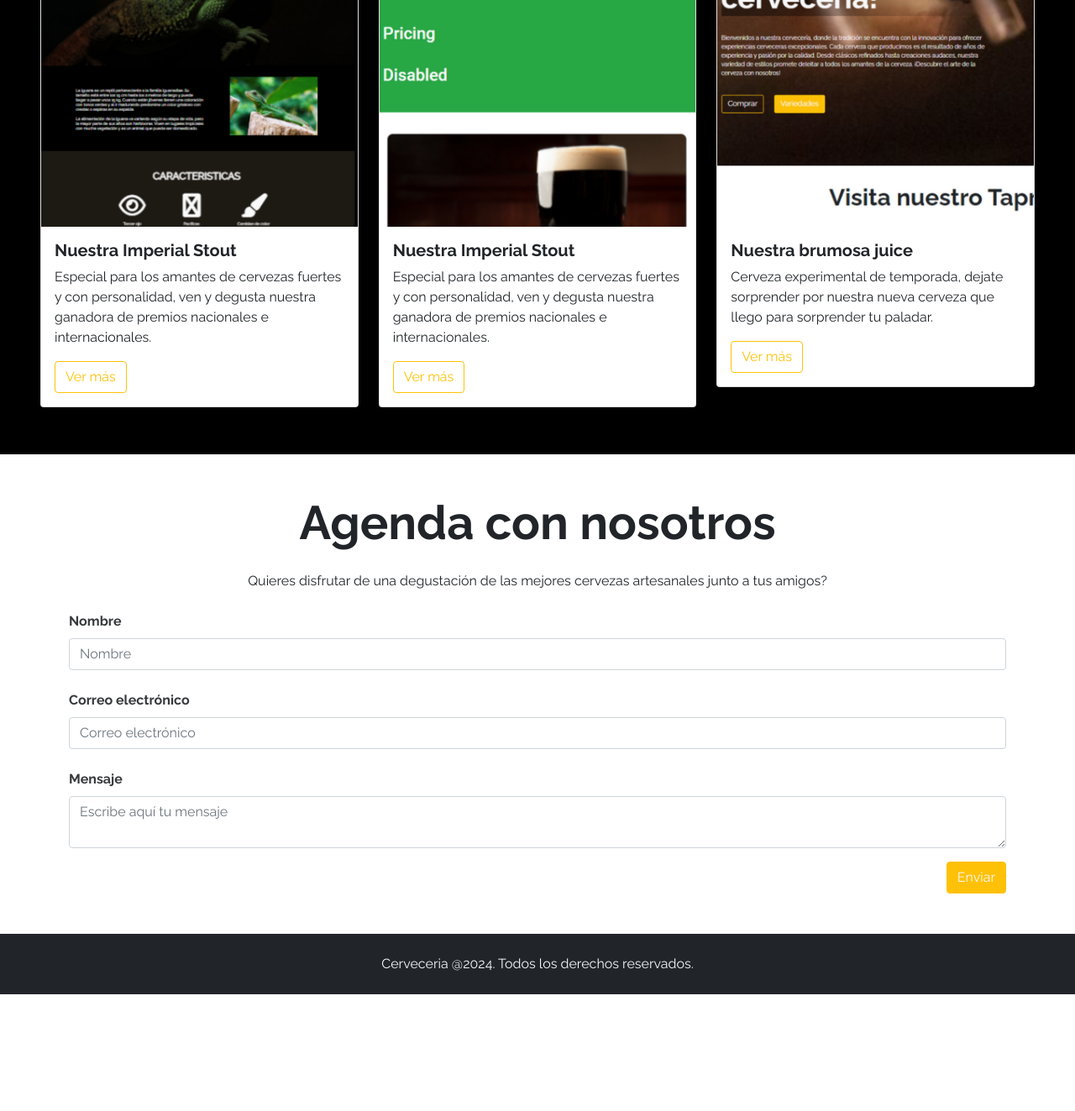
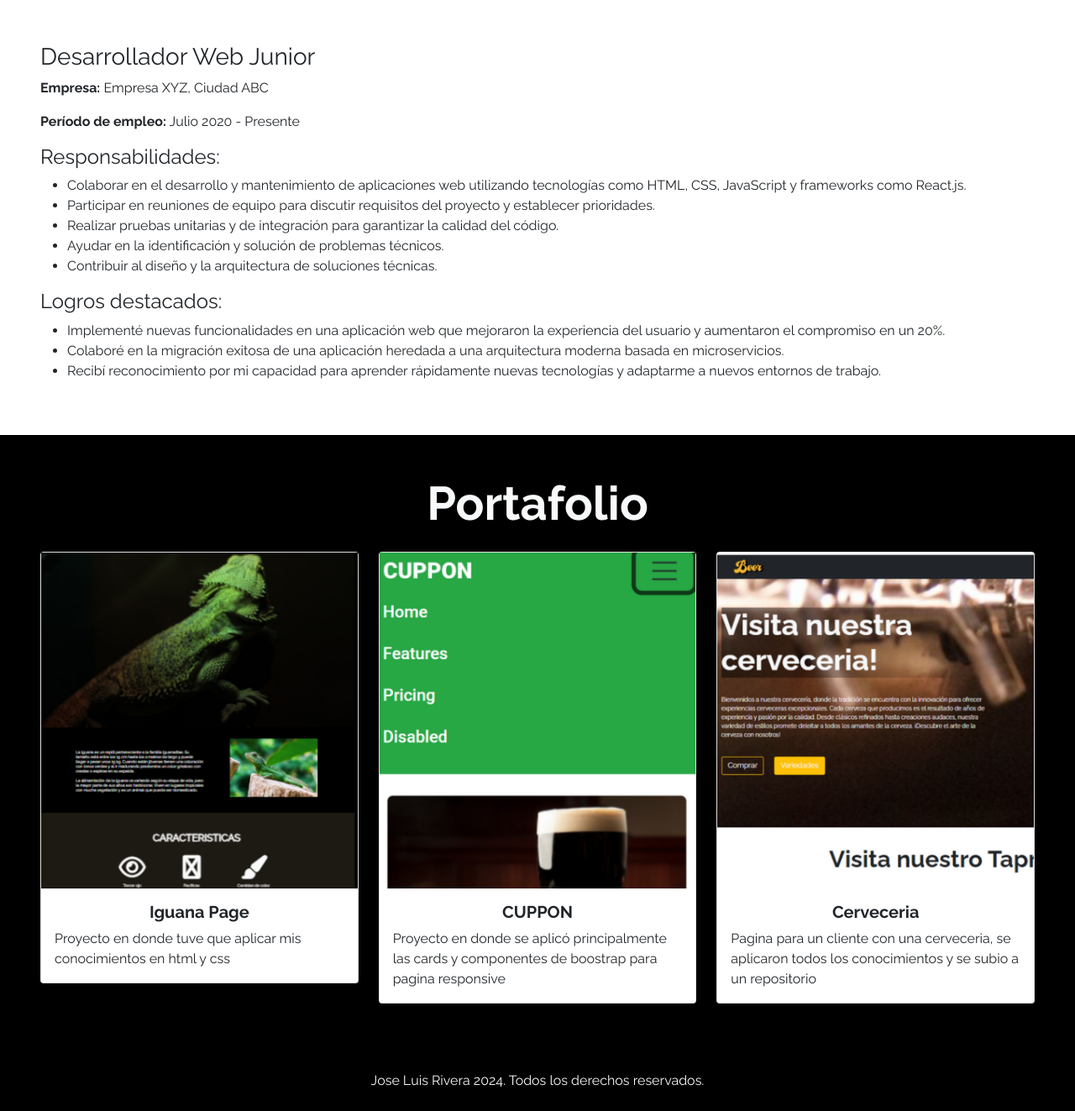
Before and after one commit to skaasd/CV_Desafio, a plain HTML site: page index.html in a window 1280 px wide. Shown: the part 1405-2728 px from the top of the page at 84% size. Before the commit the page ends 2589 px from the top, so only its background shows below. Drawn offline with nearby package versions, Linux system fonts and the light colour scheme.

Commit message:
Fin de cambios v1

```diff
--- a/assets/css/estilos.css
+++ b/assets/css/estilos.css
@@ -21,14 +21,6 @@ body {
   background-repeat: no-repeat;
   background-size: cover;
   background-position: top;
-    border-top-right-radius: 20%;
-  }
-
-  /* Contacto */
-
-  #Contacto form label {
-    font-weight: 700;
-    color: #373a3c;
 }
 
 @media (max-width: 768px) {
@@ -36,7 +28,7 @@ body {
     font-weight: 400;
   }
 
-    .navbar-brand{
+  .navbar-brand {
     width: 100px;
   }
 
--- a/index.html
+++ b/index.html
@@ -53,11 +53,34 @@
                     Jose Luis Rivera
                 </h1>
                 <p class="my-5">
-                    Especialista en Gestion de estrategias y campañas en redes sociales para organizaciones minoristas
-                    internacionales. Amplia experiencia en la utilización comercial de múltiples canales de medios
-                    sociales, como Facebook, Twitter y YouTube; construyo estrategias sociales exitosas que aumentan la
-                    conciencia de marca, promueven el compromiso del cliente y, en última instancia, impulsan el tráfico
-                    web y las conversiones.
+                <ul>
+                    <li><b> Direccion:</b> Santiago </li>
+                    <li><b> Telefono:</b> +56957396123 </li>
+                    <li><b> Email: </b> jluis.rivera@gmail.com </li>
+                    <br>
+                    <h4>Educación:</h4>
+                    <P>
+
+                        Grado en Ingeniería Informática
+                        Universidad XYZ, Ciudad ABC
+                        Fecha de graduación: Junio de 2020
+                        GPA: 3.5/4.0
+                        <br>
+                        <br>
+                        Curso en Desarrollo Web Full Stack
+                        Plataforma de cursos en línea ABC
+                        Fecha de finalización: Septiembre de 2021
+                        Duración del curso: 10 meses
+                        <br>
+                        <br>
+                        Certificado en Fundamentos de Ciencia de Datos
+                        Instituto de Educación Continua XYZ, Ciudad XYZ
+                        Fecha de completación: Agosto de 2021
+                        Duración del programa: 4 meses
+                    </P>
+
+
+                </ul>
                 </p>
                 <div class="mb-5 pb-5">
 
@@ -65,8 +88,6 @@
             </div>
         </div>
     </header>
-
-
     <section id="Acerca-de-mi" class="container text-center my-5">
 
 
@@ -82,7 +103,7 @@
                 <i class="fa-brands fa-html5 fa-4x my-4"></i>
                 <h3 class="my-3 fw-bold">HTML</h3>
                 <p class="my-3">
-                   Creación y edición de páginas web utilizando HTML. Capaz de
+                    Creación y edición de páginas web utilizando HTML. Capaz de
                     estructurar contenido, utilizar etiquetas semánticas y cumplir con estándares web actuales.
                 </p>
             </div>
@@ -104,8 +125,38 @@
         </div>
     </section>
 
+    <section id="Experiencia" class="">
+        <h2 class="display-3 fw-bold my-4 text-center">Experiencia Laboral</h2>
+        <div class="col-12 col-md-12 p-5">
+            <div>
+                <h3>Desarrollador Web Junior</h3>
+                <p><strong>Empresa:</strong> Empresa XYZ, Ciudad ABC</p>
+                <p><strong>Período de empleo:</strong> Julio 2020 - Presente</p>
+                <h4>Responsabilidades:</h4>
+                <ul>
+                    <li>Colaborar en el desarrollo y mantenimiento de aplicaciones web utilizando tecnologías como HTML,
+                        CSS, JavaScript y frameworks como React.js.</li>
+                    <li>Participar en reuniones de equipo para discutir requisitos del proyecto y establecer
+                        prioridades.</li>
+                    <li>Realizar pruebas unitarias y de integración para garantizar la calidad del código.</li>
+                    <li>Ayudar en la identificación y solución de problemas técnicos.</li>
+                    <li>Contribuir al diseño y la arquitectura de soluciones técnicas.</li>
+                </ul>
+                <h4>Logros destacados:</h4>
+                <ul>
+                    <li>Implementé nuevas funcionalidades en una aplicación web que mejoraron la experiencia del usuario
+                        y aumentaron el compromiso en un 20%.</li>
+                    <li>Colaboré en la migración exitosa de una aplicación heredada a una arquitectura moderna basada en
+                        microservicios.</li>
+                    <li>Recibí reconocimiento por mi capacidad para aprender rápidamente nuevas tecnologías y adaptarme
+                        a nuevos entornos de trabajo.</li>
+                </ul>
+            </div>
+        </div>
+        </div>
+    </section>
 
-    <section id="Mis-trabajos" class="my-5 p-5 bg-black">
+    <section id="Mis-trabajos" class=" p-5 bg-black">
 
         <h2 class="display-4 fw-bold text-center text-light mb-3">Portafolio</h2>
 
@@ -114,14 +165,10 @@
                 <div class="card">
                     <div class="image-top" style="background-image: url(assets/img/card-1.png)"></div>
                     <div class="card-body">
-                        <h5 class="card-title fw-bold">Nuestra Imperial Stout</h5>
+                        <h5 class="card-title fw-bold text-center">Iguana Page</h5>
                         <p class="card-text">
-                            Especial para los amantes de cervezas fuertes y con personalidad, ven y degusta nuestra
-                            ganadora de premios nacionales e internacionales.
+                            Proyecto en donde tuve que aplicar mis conocimientos en html y css
                         </p>
-                        <button type="button" class="btn btn-outline-warning">
-                            Ver más
-                        </button>
                     </div>
                 </div>
             </div>
@@ -129,14 +176,11 @@
                 <div class="card">
                     <div class="image-top" style="background-image: url(assets/img/card-2.png)"></div>
                     <div class="card-body">
-                        <h5 class="card-title fw-bold">Nuestra Imperial Stout</h5>
+                        <h5 class="card-title fw-bold text-center">CUPPON</h5>
                         <p class="card-text">
-                            Especial para los amantes de cervezas fuertes y con personalidad, ven y degusta nuestra
-                            ganadora de premios nacionales e internacionales.
+                            Proyecto en donde se aplicó principalmente las cards y componentes de boostrap para pagina
+                            responsive
                         </p>
-                        <button type="button" class="btn btn-outline-warning">
-                            Ver más
-                        </button>
                     </div>
                 </div>
             </div>
@@ -144,15 +188,11 @@
                 <div class="card">
                     <div class="image-top" style="background-image: url(assets/img/card-3.png)"></div>
                     <div class="card-body">
-                        <h5 class="card-title fw-bold">Nuestra brumosa juice</h5>
+                        <h5 class="card-title fw-bold text-center">Cerveceria</h5>
                         <p class="card-text">
-                            Cerveza experimental de temporada, dejate sorprender por nuestra nueva cerveza que llego
-                            para
-                            sorprender tu paladar.
+                            Pagina para un cliente con una cerveceria, se aplicaron todos los conocimientos y se subio a
+                            un repositorio
                         </p>
-                        <button type="button" class="btn btn-outline-warning">
-                            Ver más
-                        </button>
                     </div>
                 </div>
             </div>
@@ -160,48 +200,8 @@
 
     </section>
 
-
-
-    <section id="Contacto" class="container my-5">
-
-        <h2 class="display-4 fw-bold text-center my-4">Agenda con nosotros</h2>
-
-        <p class="text-center my-4 d-none d-md-block">Quieres disfrutar de una degustación de las mejores cervezas
-            artesanales junto a tus amigos? </p>
-
-        <form>
-
-
-            <div class="form-group mb-4">
-                <label class="mb-2">Nombre</label>
-                <input class="form-control" placeholder="Nombre">
-            </div>
-
-            <div class="form-group mb-4">
-                <label class="mb-2">Correo electrónico</label>
-                <input class="form-control" placeholder="Correo electrónico" />
-            </div>
-
-
-            <div class="form-group">
-                <label class="mb-2">Mensaje</label>
-                <textarea class="form-control" placeholder="Escribe aquí tu mensaje"></textarea>
-            </div>
-
-            <div class="my-3 text-end">
-                <button class="btn btn-warning text-light">Enviar</button>
-            </div>
-
-
-
-        </form>
-
-    </section>
-
-
-
-    <footer class="bg-dark text-center text-light p-4">
-        <p class="mb-0">Cerveceria @2024. Todos los derechos reservados.</p>
+    <footer class="bg-black text-center text-light p-4">
+        <p class="mb-0">Jose Luis Rivera 2024. Todos los derechos reservados.</p>
     </footer>
 
 
```
Lines whose indentation alone changed are shown as unchanged.
